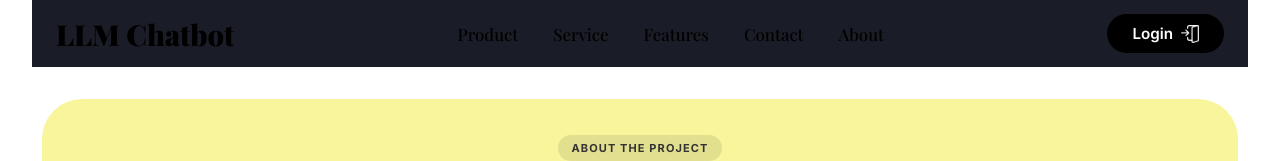
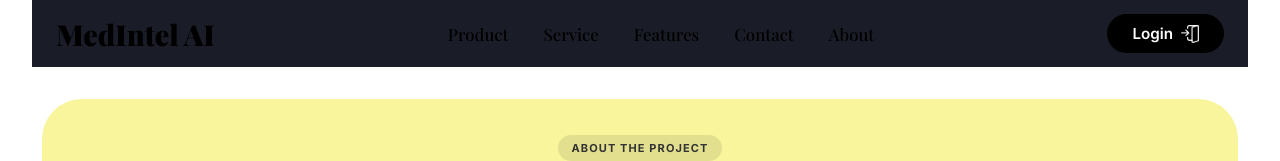
Before and after one commit to bhanu-3333/LLM-chatbot, a React (Vite) app in the folder medical-rag-frontend/: page /about in a window 1280 px wide. Shown: the top 161 px of the page. Built offline with nearby package versions, Linux system fonts and the light colour scheme; a web font is replaced by a local one.

Commit message:
feat: implement initial frontend page components and chat interface with streaming support

```diff
--- a/medical-rag-frontend/src/pages/About.jsx
+++ b/medical-rag-frontend/src/pages/About.jsx
@@ -22,7 +22,7 @@ export default function About() {
         {/* ── Navbar ── */}
         <nav className="navbar">
           <div className="logo" onClick={() => nav('/')} style={{ cursor: 'pointer' }}>
-            LLM Chatbot
+            MedIntel AI
           </div>
           <div className="nav-links">
             {isLoggedIn() ? (
```
